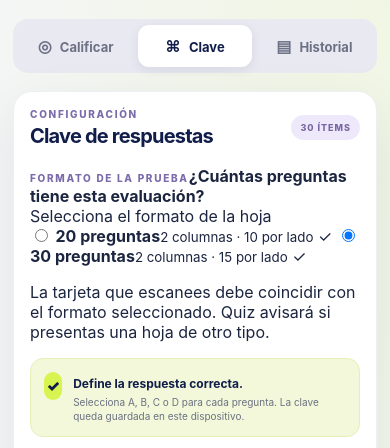
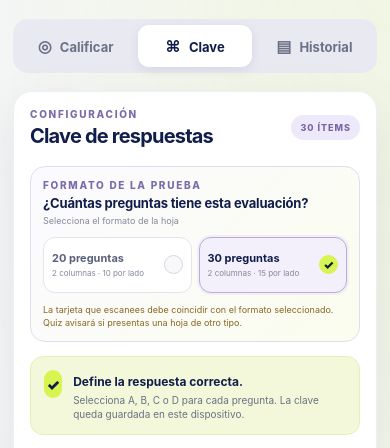
Before and after one commit to sergiomantilla09-hue/quiz, a plain HTML site: page index.html in a window 390 px wide. Both pictures are taken after a click on the button "◎ Escaneo guiado". Shown: the part 394-842 px from the top of the page. Drawn offline with Linux system fonts and the light colour scheme.

Commit message:
Diseña selector balbinista para formatos QUIZ 20 y QUIZ 30

```diff
--- a/styles.css
+++ b/styles.css
@@ -107,3 +107,34 @@ main>.template-link{margin-top:8px;margin-bottom:4px}
   main>.capture-card .capture-actions .btn{min-height:35px;padding:0 9px}
   main>.live-scanner{scroll-margin-top:5px}
 }
+
+
+/* Selectable answer-sheet formats: QUIZ 20 / QUIZ 30 */
+.quiz-type-picker{margin:0 0 16px;padding:15px 16px 13px;border:1px solid #e2dcef;border-radius:15px;background:linear-gradient(135deg,#fbfaff 0%,#fbfdee 100%)}
+.quiz-type-heading{display:flex;align-items:flex-end;justify-content:space-between;gap:12px;margin-bottom:11px}
+.quiz-type-heading>div{display:flex;flex-direction:column;gap:4px}
+.quiz-type-heading strong{font-size:13px;color:var(--navy);letter-spacing:-.015em}
+.quiz-type-hint{font-size:9px;color:#85899a;text-align:right}
+.quiz-type-options{display:grid;grid-template-columns:1fr 1fr;gap:9px}
+.quiz-type-choice{position:relative;display:flex;align-items:center;gap:10px;min-height:57px;padding:9px 12px;border:1px solid #e5e2ee;border-radius:12px;background:#fff;cursor:pointer;transition:border-color .15s,background .15s,box-shadow .15s}
+.quiz-type-choice input{position:absolute;opacity:0;pointer-events:none}
+.quiz-type-choice-main{display:flex;flex-direction:column;gap:3px;min-width:0}
+.quiz-type-choice-main strong{font-size:13px;color:#59617a}
+.quiz-type-choice-main small{font-size:9px;color:#85899a}
+.quiz-type-check{margin-left:auto;width:22px;height:22px;flex:0 0 22px;border:1px solid #d9d7e4;border-radius:50%;display:grid;place-items:center;color:transparent;font-size:12px;font-weight:900;background:#f8f8fb}
+.quiz-type-choice:has(input:checked){border-color:#b9abdf;background:#f3effb;box-shadow:0 0 0 2px rgba(157,139,208,.1)}
+.quiz-type-choice:has(input:checked) .quiz-type-choice-main strong{color:var(--navy)}
+.quiz-type-choice:has(input:checked) .quiz-type-check{color:var(--navy);border-color:var(--lime);background:var(--lime)}
+.quiz-type-choice:focus-within{outline:2px solid #9f8bd3;outline-offset:2px}
+.quiz-type-warning{font-size:9px;line-height:1.45;color:#886723;margin:10px 0 0}
+.live-status.error{color:#a23b48}
+@media(max-width:620px){
+  .quiz-type-picker{padding:12px;margin-bottom:14px}
+  .quiz-type-heading{align-items:flex-start;flex-direction:column;gap:4px}
+  .quiz-type-hint{text-align:left}
+  .quiz-type-options{gap:7px}
+  .quiz-type-choice{padding:8px;min-height:56px;gap:6px}
+  .quiz-type-choice-main strong{font-size:11px}
+  .quiz-type-choice-main small{font-size:8px}
+  .quiz-type-check{width:19px;height:19px;flex-basis:19px}
+}
```
